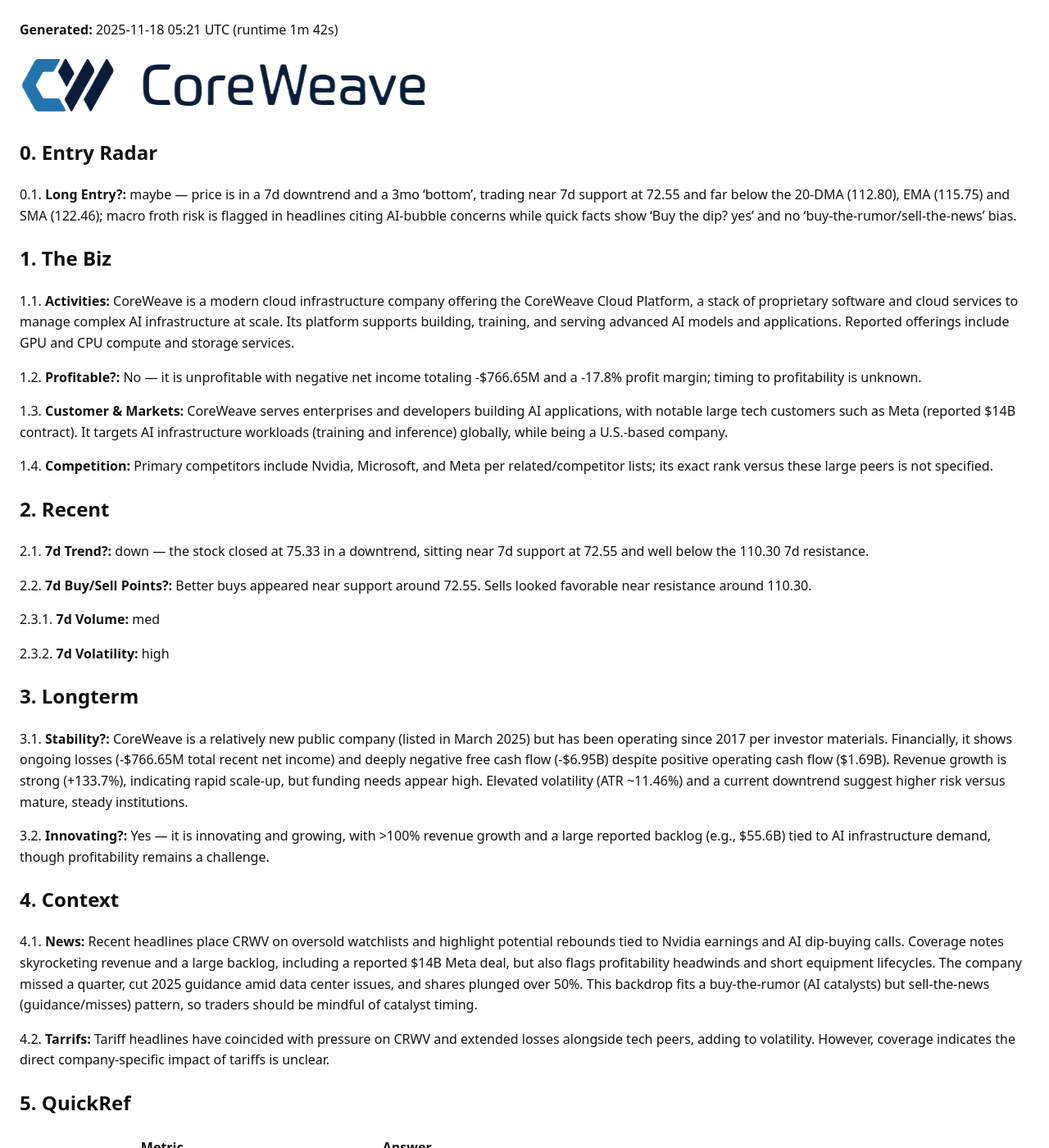
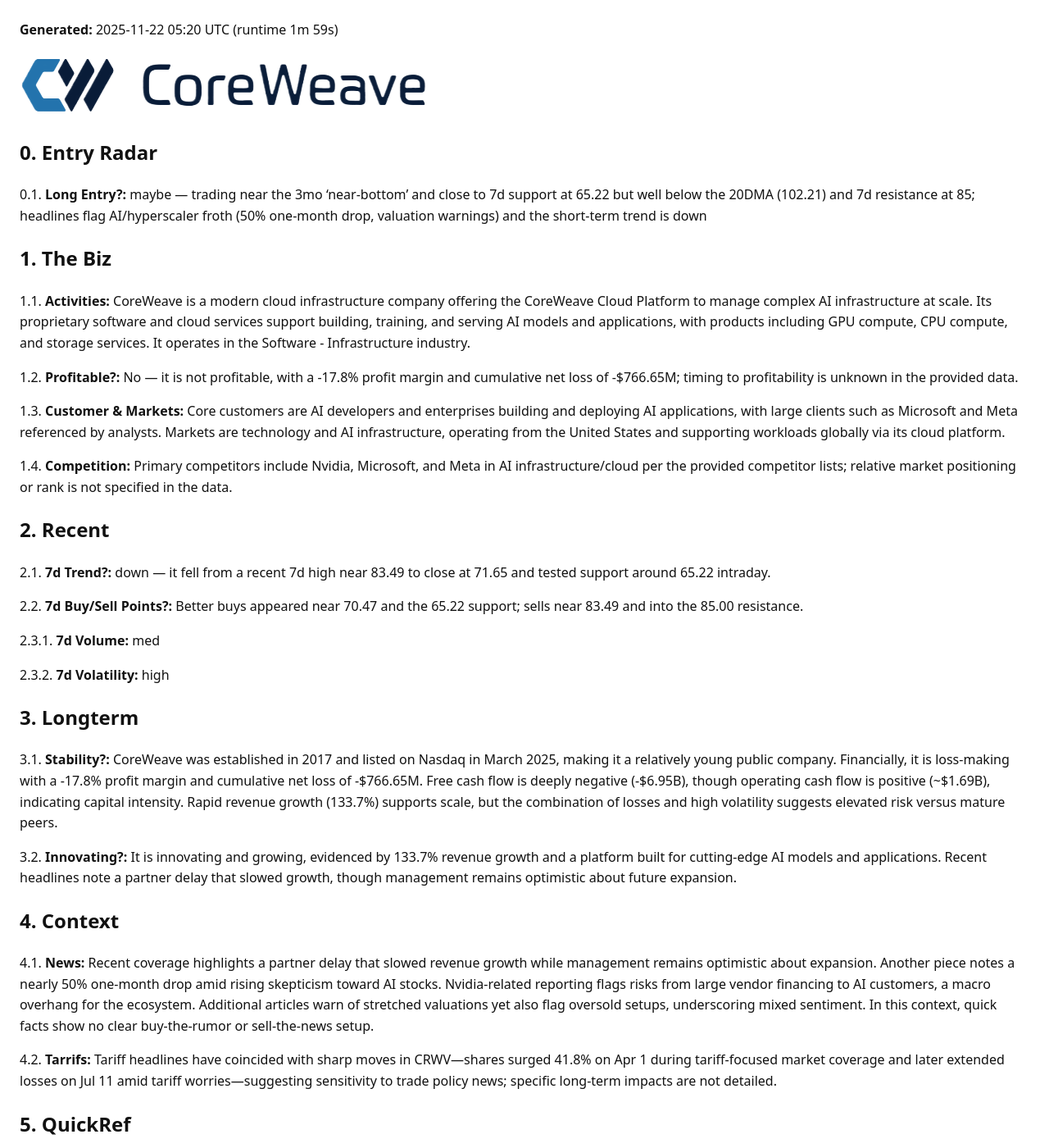
Before and after one commit to ryness/stonks, a Jekyll site: the page built from _reports/CRWV.md, in a window 1280 px wide and 1400 px high. Shown: the whole window at 82% size. Built offline with Jekyll 4.4.1, drawn with Linux system fonts in a browser that asks for light colours; some of the changed text lies outside the part shown.

Commit message:
Update report: rotation+GodsEye

```diff
--- a/_reports/CRWV.md
+++ b/_reports/CRWV.md
@@ -2,34 +2,34 @@
 layout: default
 title: "CRWV Stock Report"
 ticker: "CRWV"
-date: 2025-11-18
-generated_at: 2025-11-18T05:21:18.440941+00:00
-runtime_seconds: 101.73
+date: 2025-11-22
+generated_at: 2025-11-22T05:20:05.329867+00:00
+runtime_seconds: 118.97
 raw_markdown: |
-  **Generated:** <time class="js-local-time" datetime="2025-11-18T05:21:18.440941+00:00">2025-11-18 05:21 UTC</time> (runtime 1m 42s)
+  **Generated:** <time class="js-local-time" datetime="2025-11-22T05:20:05.329867+00:00">2025-11-22 05:20 UTC</time> (runtime 1m 59s)
 
   ![CoreWeave, Inc. Class A Common Stock logo](https://ryness.github.io/stonks/assets/logos/CRWV.png)
 
 
   ## 0. Entry Radar
 
-  0.1. **Long Entry?:** maybe — price is in a 7d downtrend and a 3mo 'bottom', trading near 7d support at 72.55 and far below the 20-DMA (112.80), EMA (115.75) and SMA (122.46); macro froth risk is flagged in headlines citing AI-bubble concerns while quick facts show 'Buy the dip? yes' and no 'buy-the-rumor/sell-the-news' bias.
+  0.1. **Long Entry?:** maybe — trading near the 3mo 'near-bottom' and close to 7d support at 65.22 but well below the 20DMA (102.21) and 7d resistance at 85; headlines flag AI/hyperscaler froth (50% one-month drop, valuation warnings) and the short-term trend is down
 
   ## 1. The Biz
 
-  1.1. **Activities:** CoreWeave is a modern cloud infrastructure company offering the CoreWeave Cloud Platform, a stack of proprietary software and cloud services to manage complex AI infrastructure at scale. Its platform supports building, training, and serving advanced AI models and applications. Reported offerings include GPU and CPU compute and storage services.
+  1.1. **Activities:** CoreWeave is a modern cloud infrastructure company offering the CoreWeave Cloud Platform to manage complex AI infrastructure at scale. Its proprietary software and cloud services support building, training, and serving AI models and applications, with products including GPU compute, CPU compute, and storage services. It operates in the Software - Infrastructure industry.
 
-  1.2. **Profitable?:** No — it is unprofitable with negative net income totaling -$766.65M and a -17.8% profit margin; timing to profitability is unknown.
+  1.2. **Profitable?:** No — it is not profitable, with a -17.8% profit margin and cumulative net loss of -$766.65M; timing to profitability is unknown in the provided data.
 
-  1.3. **Customer & Markets:** CoreWeave serves enterprises and developers building AI applications, with notable large tech customers such as Meta (reported $14B contract). It targets AI infrastructure workloads (training and inference) globally, while being a U.S.-based company.
+  1.3. **Customer & Markets:** Core customers are AI developers and enterprises building and deploying AI applications, with large clients such as Microsoft and Meta referenced by analysts. Markets are technology and AI infrastructure, operating from the United States and supporting workloads globally via its cloud platform.
 
-  1.4. **Competition:** Primary competitors include Nvidia, Microsoft, and Meta per related/competitor lists; its exact rank versus these large peers is not specified.
+  1.4. **Competition:** Primary competitors include Nvidia, Microsoft, and Meta in AI infrastructure/cloud per the provided competitor lists; relative market positioning or rank is not specified in the data.
 
   ## 2. Recent
 
-  2.1. **7d Trend?:** down — the stock closed at 75.33 in a downtrend, sitting near 7d support at 72.55 and well below the 110.30 7d resistance.
+  2.1. **7d Trend?:** down — it fell from a recent 7d high near 83.49 to close at 71.65 and tested support around 65.22 intraday.
 
-  2.2. **7d Buy/Sell Points?:** Better buys appeared near support around 72.55. Sells looked favorable near resistance around 110.30.
+  2.2. **7d Buy/Sell Points?:** Better buys appeared near 70.47 and the 65.22 support; sells near 83.49 and into the 85.00 resistance.
 
   2.3.1. **7d Volume:** med
 
@@ -37,15 +37,15 @@ raw_markdown: |
 
   ## 3. Longterm
 
-  3.1. **Stability?:** CoreWeave is a relatively new public company (listed in March 2025) but has been operating since 2017 per investor materials. Financially, it shows ongoing losses (-$766.65M total recent net income) and deeply negative free cash flow (-$6.95B) despite positive operating cash flow ($1.69B). Revenue growth is strong (+133.7%), indicating rapid scale-up, but funding needs appear high. Elevated volatility (ATR ~11.46%) and a current downtrend suggest higher risk versus mature, steady institutions.
+  3.1. **Stability?:** CoreWeave was established in 2017 and listed on Nasdaq in March 2025, making it a relatively young public company. Financially, it is loss-making with a -17.8% profit margin and cumulative net loss of -$766.65M. Free cash flow is deeply negative (-$6.95B), though operating cash flow is positive (~$1.69B), indicating capital intensity. Rapid revenue growth (133.7%) supports scale, but the combination of losses and high volatility suggests elevated risk versus mature peers.
 
-  3.2. **Innovating?:** Yes — it is innovating and growing, with >100% revenue growth and a large reported backlog (e.g., $55.6B) tied to AI infrastructure demand, though profitability remains a challenge.
+  3.2. **Innovating?:** It is innovating and growing, evidenced by 133.7% revenue growth and a platform built for cutting-edge AI models and applications. Recent headlines note a partner delay that slowed growth, though management remains optimistic about future expansion.
 
   ## 4. Context
 
-  4.1. **News:** Recent headlines place CRWV on oversold watchlists and highlight potential rebounds tied to Nvidia earnings and AI dip-buying calls. Coverage notes skyrocketing revenue and a large backlog, including a reported $14B Meta deal, but also flags profitability headwinds and short equipment lifecycles. The company missed a quarter, cut 2025 guidance amid data center issues, and shares plunged over 50%. This backdrop fits a buy-the-rumor (AI catalysts) but sell-the-news (guidance/misses) pattern, so traders should be mindful of catalyst timing.
+  4.1. **News:** Recent coverage highlights a partner delay that slowed revenue growth while management remains optimistic about expansion. Another piece notes a nearly 50% one-month drop amid rising skepticism toward AI stocks. Nvidia-related reporting flags risks from large vendor financing to AI customers, a macro overhang for the ecosystem. Additional articles warn of stretched valuations yet also flag oversold setups, underscoring mixed sentiment. In this context, quick facts show no clear buy-the-rumor or sell-the-news setup.
 
-  4.2. **Tarrifs:** Tariff headlines have coincided with pressure on CRWV and extended losses alongside tech peers, adding to volatility. However, coverage indicates the direct company-specific impact of tariffs is unclear.
+  4.2. **Tarrifs:** Tariff headlines have coincided with sharp moves in CRWV—shares surged 41.8% on Apr 1 during tariff-focused market coverage and later extended losses on Jul 11 amid tariff worries—suggesting sensitivity to trade policy news; specific long-term impacts are not detailed.
 
   ## 5. QuickRef
 
@@ -54,16 +54,16 @@ raw_markdown: |
   <thead><tr><th>Metric</th><th>Answer</th></tr></thead>
   <tbody>
   <tr><td>Last Q4</td><td>$-766.65M</td></tr>
-  <tr><td>Price</td><td>75.33</td></tr>
-  <tr><td>7d Resistance</td><td>110.30</td></tr>
-  <tr><td>7d Support</td><td>72.55</td></tr>
-  <tr><td>30d Resistance</td><td>153.20</td></tr>
-  <tr><td>30d Support</td><td>72.55</td></tr>
-  <tr><td>Buy the dip?</td><td>yes</td></tr>
+  <tr><td>Price</td><td>71.65</td></tr>
+  <tr><td>7d Resistance</td><td>85.00</td></tr>
+  <tr><td>7d Support</td><td>65.22</td></tr>
+  <tr><td>30d Resistance</td><td>150.40</td></tr>
+  <tr><td>30d Support</td><td>65.22</td></tr>
+  <tr><td>Buy the dip?</td><td>no</td></tr>
   <tr><td>Buy the rumor?</td><td>no</td></tr>
   <tr><td>Sell the news?</td><td>no</td></tr>
   <tr><td>7d Trend:</td><td>down</td></tr>
-  <tr><td>3mo</td><td>bottom</td></tr>
+  <tr><td>3mo</td><td>near-bottom</td></tr>
   <tr><td>1yr</td><td>middle</td></tr>
   <tr><td>5yr</td><td>middle</td></tr>
   <tr><td>Overbought/Sold?</td><td>in the middle</td></tr>
@@ -89,12 +89,12 @@ raw_markdown: |
   Gathering context for CRWV...
   Gathering market data...
   Checking massive.com quota and fetching price history...
-  Requesting CRWV prices from massive.com... (https://api.massive.com/v2/aggs/ticker/CRWV/range/1/day/2020-10-20/2025-11-18?adjusted=true&amp;sort=asc&amp;limit=5000&amp;apiKey=%2A%2A%2A)
+  Requesting CRWV prices from massive.com... (https://api.massive.com/v2/aggs/ticker/CRWV/range/1/day/2020-10-24/2025-11-22?adjusted=true&amp;sort=asc&amp;limit=5000&amp;apiKey=%2A%2A%2A)
   massive.com request failed (massive.com returned no price data); switching to yfinance...
   Requesting prices from yfinance fallback...
   Price data acquired from yfinance.
-  Massive open-close: GET https://api.massive.com/v1/open-close/CRWV/2025-11-17?apiKey=%2A%2A%2A
-  Massive open-close: response 200 from https://api.massive.com/v1/open-close/CRWV/2025-11-17?apiKey=&lt;redacted&gt;
+  Massive open-close: GET https://api.massive.com/v1/open-close/CRWV/2025-11-21?apiKey=%2A%2A%2A
+  Massive open-close: response 200 from https://api.massive.com/v1/open-close/CRWV/2025-11-21?apiKey=&lt;redacted&gt;
   Massive previous close: GET https://api.massive.com/v2/aggs/ticker/CRWV/prev?adjusted=true&amp;apiKey=%2A%2A%2A
   Massive previous close: response 200 from https://api.massive.com/v2/aggs/ticker/CRWV/prev?adjusted=true&amp;apiKey=&lt;redacted&gt;
   Massive SMA: GET https://api.massive.com/v1/indicators/sma/CRWV?timespan=day&amp;window=50&amp;series_type=close&amp;order=desc&amp;limit=1&amp;adjusted=true&amp;apiKey=%2A%2A%2A
@@ -217,30 +217,30 @@ raw_markdown: |
   </details>
 ---
 
-**Generated:** <time class="js-local-time" datetime="2025-11-18T05:21:18.440941+00:00">2025-11-18 05:21 UTC</time> (runtime 1m 42s)
+**Generated:** <time class="js-local-time" datetime="2025-11-22T05:20:05.329867+00:00">2025-11-22 05:20 UTC</time> (runtime 1m 59s)
 
 ![CoreWeave, Inc. Class A Common Stock logo](https://ryness.github.io/stonks/assets/logos/CRWV.png)
 
 
 ## 0. Entry Radar
 
-0.1. **Long Entry?:** maybe — price is in a 7d downtrend and a 3mo 'bottom', trading near 7d support at 72.55 and far below the 20-DMA (112.80), EMA (115.75) and SMA (122.46); macro froth risk is flagged in headlines citing AI-bubble concerns while quick facts show 'Buy the dip? yes' and no 'buy-the-rumor/sell-the-news' bias.
+0.1. **Long Entry?:** maybe — trading near the 3mo 'near-bottom' and close to 7d support at 65.22 but well below the 20DMA (102.21) and 7d resistance at 85; headlines flag AI/hyperscaler froth (50% one-month drop, valuation warnings) and the short-term trend is down
 
 ## 1. The Biz
 
-1.1. **Activities:** CoreWeave is a modern cloud infrastructure company offering the CoreWeave Cloud Platform, a stack of proprietary software and cloud services to manage complex AI infrastructure at scale. Its platform supports building, training, and serving advanced AI models and applications. Reported offerings include GPU and CPU compute and storage services.
+1.1. **Activities:** CoreWeave is a modern cloud infrastructure company offering the CoreWeave Cloud Platform to manage complex AI infrastructure at scale. Its proprietary software and cloud services support building, training, and serving AI models and applications, with products including GPU compute, CPU compute, and storage services. It operates in the Software - Infrastructure industry.
 
-1.2. **Profitable?:** No — it is unprofitable with negative net income totaling -$766.65M and a -17.8% profit margin; timing to profitability is unknown.
+1.2. **Profitable?:** No — it is not profitable, with a -17.8% profit margin and cumulative net loss of -$766.65M; timing to profitability is unknown in the provided data.
 
-1.3. **Customer & Markets:** CoreWeave serves enterprises and developers building AI applications, with notable large tech customers such as Meta (reported $14B contract). It targets AI infrastructure workloads (training and inference) globally, while being a U.S.-based company.
+1.3. **Customer & Markets:** Core customers are AI developers and enterprises building and deploying AI applications, with large clients such as Microsoft and Meta referenced by analysts. Markets are technology and AI infrastructure, operating from the United States and supporting workloads globally via its cloud platform.
 
-1.4. **Competition:** Primary competitors include Nvidia, Microsoft, and Meta per related/competitor lists; its exact rank versus these large peers is not specified.
+1.4. **Competition:** Primary competitors include Nvidia, Microsoft, and Meta in AI infrastructure/cloud per the provided competitor lists; relative market positioning or rank is not specified in the data.
 
 ## 2. Recent
 
-2.1. **7d Trend?:** down — the stock closed at 75.33 in a downtrend, sitting near 7d support at 72.55 and well below the 110.30 7d resistance.
+2.1. **7d Trend?:** down — it fell from a recent 7d high near 83.49 to close at 71.65 and tested support around 65.22 intraday.
 
-2.2. **7d Buy/Sell Points?:** Better buys appeared near support around 72.55. Sells looked favorable near resistance around 110.30.
+2.2. **7d Buy/Sell Points?:** Better buys appeared near 70.47 and the 65.22 support; sells near 83.49 and into the 85.00 resistance.
 
 2.3.1. **7d Volume:** med
 
@@ -248,15 +248,15 @@ raw_markdown: |
 
 ## 3. Longterm
 
-3.1. **Stability?:** CoreWeave is a relatively new public company (listed in March 2025) but has been operating since 2017 per investor materials. Financially, it shows ongoing losses (-$766.65M total recent net income) and deeply negative free cash flow (-$6.95B) despite positive operating cash flow ($1.69B). Revenue growth is strong (+133.7%), indicating rapid scale-up, but funding needs appear high. Elevated volatility (ATR ~11.46%) and a current downtrend suggest higher risk versus mature, steady institutions.
+3.1. **Stability?:** CoreWeave was established in 2017 and listed on Nasdaq in March 2025, making it a relatively young public company. Financially, it is loss-making with a -17.8% profit margin and cumulative net loss of -$766.65M. Free cash flow is deeply negative (-$6.95B), though operating cash flow is positive (~$1.69B), indicating capital intensity. Rapid revenue growth (133.7%) supports scale, but the combination of losses and high volatility suggests elevated risk versus mature peers.
 
-3.2. **Innovating?:** Yes — it is innovating and growing, with >100% revenue growth and a large reported backlog (e.g., $55.6B) tied to AI infrastructure demand, though profitability remains a challenge.
+3.2. **Innovating?:** It is innovating and growing, evidenced by 133.7% revenue growth and a platform built for cutting-edge AI models and applications. Recent headlines note a partner delay that slowed growth, though management remains optimistic about future expansion.
 
 ## 4. Context
 
-4.1. **News:** Recent headlines place CRWV on oversold watchlists and highlight potential rebounds tied to Nvidia earnings and AI dip-buying calls. Coverage notes skyrocketing revenue and a large backlog, including a reported $14B Meta deal, but also flags profitability headwinds and short equipment lifecycles. The company missed a quarter, cut 2025 guidance amid data center issues, and shares plunged over 50%. This backdrop fits a buy-the-rumor (AI catalysts) but sell-the-news (guidance/misses) pattern, so traders should be mindful of catalyst timing.
+4.1. **News:** Recent coverage highlights a partner delay that slowed revenue growth while management remains optimistic about expansion. Another piece notes a nearly 50% one-month drop amid rising skepticism toward AI stocks. Nvidia-related reporting flags risks from large vendor financing to AI customers, a macro overhang for the ecosystem. Additional articles warn of stretched valuations yet also flag oversold setups, underscoring mixed sentiment. In this context, quick facts show no clear buy-the-rumor or sell-the-news setup.
 
-4.2. **Tarrifs:** Tariff headlines have coincided with pressure on CRWV and extended losses alongside tech peers, adding to volatility. However, coverage indicates the direct company-specific impact of tariffs is unclear.
+4.2. **Tarrifs:** Tariff headlines have coincided with sharp moves in CRWV—shares surged 41.8% on Apr 1 during tariff-focused market coverage and later extended losses on Jul 11 amid tariff worries—suggesting sensitivity to trade policy news; specific long-term impacts are not detailed.
 
 ## 5. QuickRef
 
@@ -265,16 +265,16 @@ raw_markdown: |
 <thead><tr><th>Metric</th><th>Answer</th></tr></thead>
 <tbody>
 <tr><td>Last Q4</td><td>$-766.65M</td></tr>
-<tr><td>Price</td><td>75.33</td></tr>
-<tr><td>7d Resistance</td><td>110.30</td></tr>
-<tr><td>7d Support</td><td>72.55</td></tr>
-<tr><td>30d Resistance</td><td>153.20</td></tr>
-<tr><td>30d Support</td><td>72.55</td></tr>
-<tr><td>Buy the dip?</td><td>yes</td></tr>
+<tr><td>Price</td><td>71.65</td></tr>
+<tr><td>7d Resistance</td><td>85.00</td></tr>
+<tr><td>7d Support</td><td>65.22</td></tr>
+<tr><td>30d Resistance</td><td>150.40</td></tr>
+<tr><td>30d Support</td><td>65.22</td></tr>
+<tr><td>Buy the dip?</td><td>no</td></tr>
 <tr><td>Buy the rumor?</td><td>no</td></tr>
 <tr><td>Sell the news?</td><td>no</td></tr>
 <tr><td>7d Trend:</td><td>down</td></tr>
-<tr><td>3mo</td><td>bottom</td></tr>
+<tr><td>3mo</td><td>near-bottom</td></tr>
 <tr><td>1yr</td><td>middle</td></tr>
 <tr><td>5yr</td><td>middle</td></tr>
 <tr><td>Overbought/Sold?</td><td>in the middle</td></tr>
@@ -300,12 +300,12 @@ raw_markdown: |
 Gathering context for CRWV...
 Gathering market data...
 Checking massive.com quota and fetching price history...
-Requesting CRWV prices from massive.com... (https://api.massive.com/v2/aggs/ticker/CRWV/range/1/day/2020-10-20/2025-11-18?adjusted=true&amp;sort=asc&amp;limit=5000&amp;apiKey=%2A%2A%2A)
+Requesting CRWV prices from massive.com... (https://api.massive.com/v2/aggs/ticker/CRWV/range/1/day/2020-10-24/2025-11-22?adjusted=true&amp;sort=asc&amp;limit=5000&amp;apiKey=%2A%2A%2A)
 massive.com request failed (massive.com returned no price data); switching to yfinance...
 Requesting prices from yfinance fallback...
 Price data acquired from yfinance.
-Massive open-close: GET https://api.massive.com/v1/open-close/CRWV/2025-11-17?apiKey=%2A%2A%2A
-Massive open-close: response 200 from https://api.massive.com/v1/open-close/CRWV/2025-11-17?apiKey=&lt;redacted&gt;
+Massive open-close: GET https://api.massive.com/v1/open-close/CRWV/2025-11-21?apiKey=%2A%2A%2A
+Massive open-close: response 200 from https://api.massive.com/v1/open-close/CRWV/2025-11-21?apiKey=&lt;redacted&gt;
 Massive previous close: GET https://api.massive.com/v2/aggs/ticker/CRWV/prev?adjusted=true&amp;apiKey=%2A%2A%2A
 Massive previous close: response 200 from https://api.massive.com/v2/aggs/ticker/CRWV/prev?adjusted=true&amp;apiKey=&lt;redacted&gt;
 Massive SMA: GET https://api.massive.com/v1/indicators/sma/CRWV?timespan=day&amp;window=50&amp;series_type=close&amp;order=desc&amp;limit=1&amp;adjusted=true&amp;apiKey=%2A%2A%2A
```
Also changed, not shown: _reports/GODSEYE.md (+38 -38 lines).
